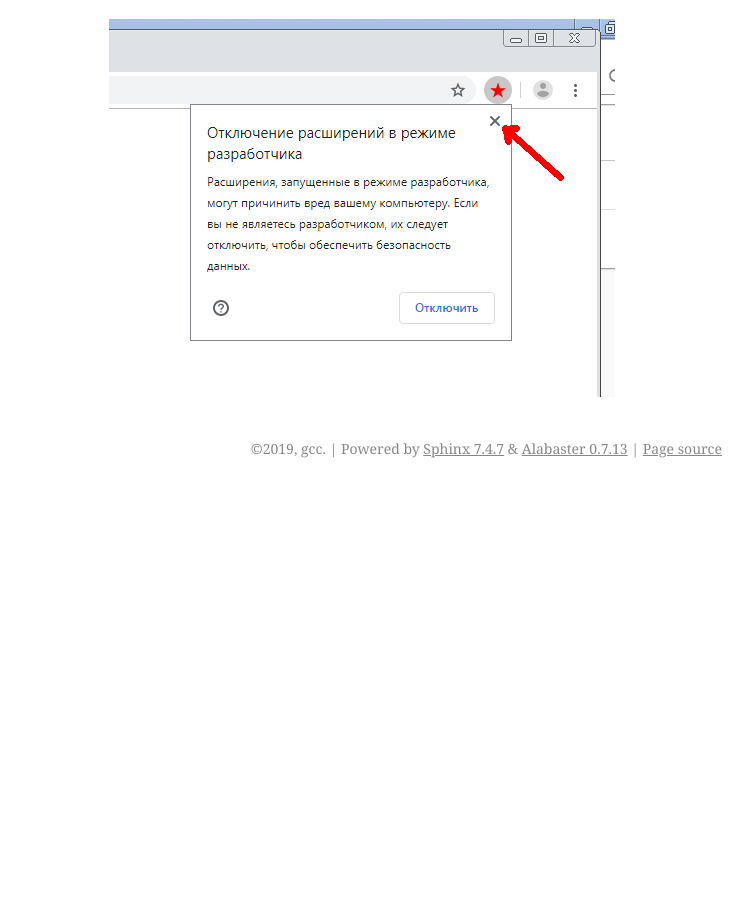
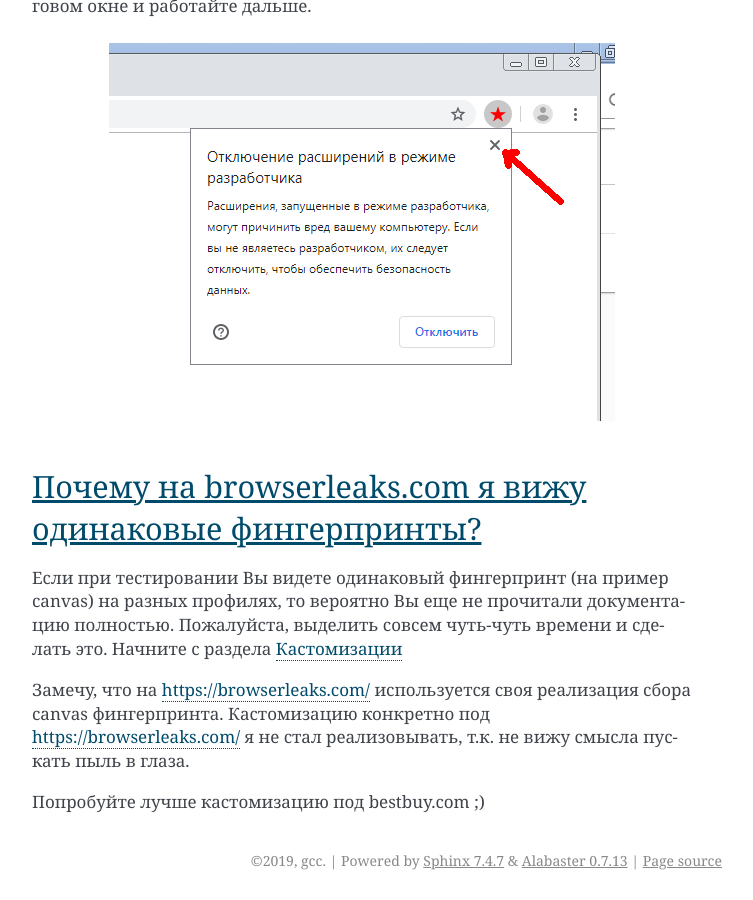
Before and after one commit to gcc-master/chebrowser-doc, a Sphinx documentation site: the page built from source/faq.rst, in a window 1280 px wide and 900 px high, scrolled down 2245 px. Shown: the whole window, without its empty margins (388-1141 px from the left). Built offline with Sphinx 7.4.7, drawn with Linux system fonts in a browser that asks for light colours; before the commit the page ends 2733 px from its top, so only the background shows below that; some of the changed text lies outside the part shown.

```diff
--- a/source/customizations.rst
+++ b/source/customizations.rst
@@ -1,4 +1,6 @@
 .. |HeavyCheckMark| unicode:: U+2714 .. галочка
+
+.. _customization:
 
 Кастомизации
 ============
--- a/source/faq.rst
+++ b/source/faq.rst
@@ -63,5 +63,16 @@
 
 
 
+Почему на browserleaks.com я вижу одинаковые фингерпринты?
+-----------------------------------------------------------------
+Если при тестировании Вы видете одинаковый фингерпринт (на пример canvas) на разных профилях, то
+вероятно Вы еще не прочитали документацию полностью.
+Пожалуйста, выделить совсем чуть-чуть времени и сделать это. Начните с раздела :ref:`customization`
+
+Замечу, что на https://browserleaks.com/ используется своя реализация сбора canvas фингерпринта.
+Кастомизацию конкретно под https://browserleaks.com/ я не стал реализовывать, т.к. не вижу смысла пускать пыль в глаза.
+
+Попробуйте лучше кастомизацию под bestbuy.com ;)
+
 
 .. include:: yandex-metrika.rst
```
